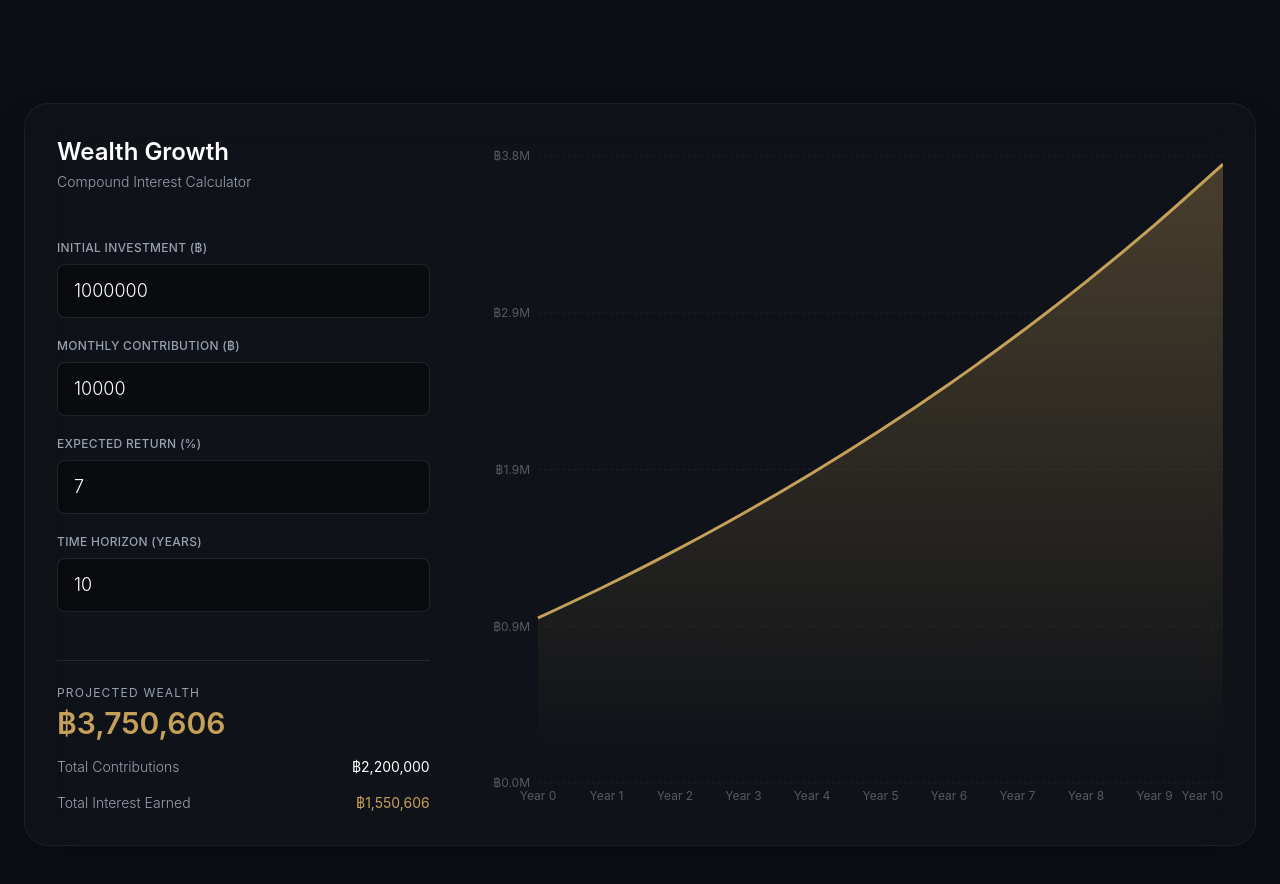
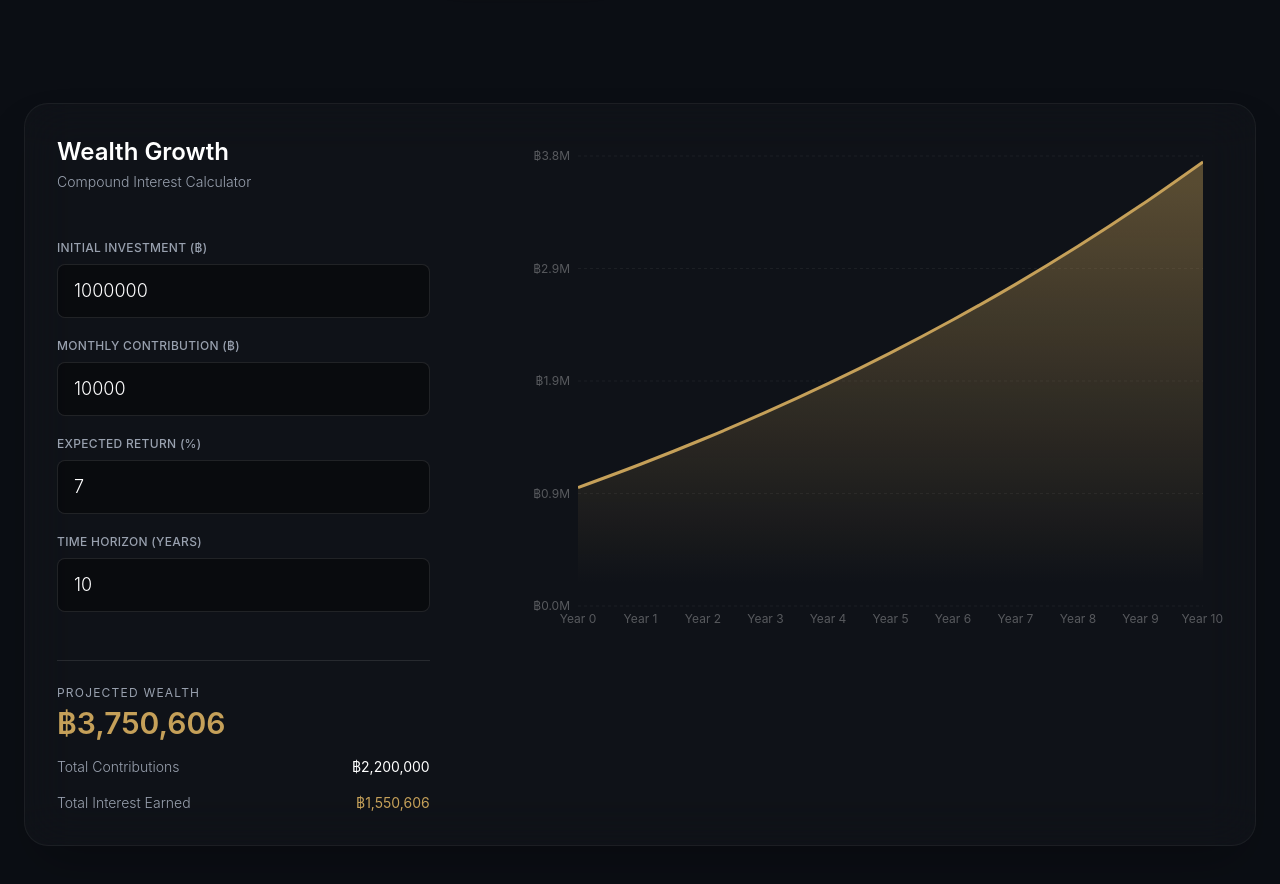
Before and after one commit to jopjop321/portfolio, a React app: page /wealth in a window 1280 px wide. Shown: the part 720-1604 px from the top of the page. Built offline with nearby package versions, Linux system fonts and the light colour scheme; the HTML template or start-up script is replaced by a standard one.

Commit message:
wealth update

```diff
--- a/package.json
+++ b/package.json
@@ -15,7 +15,7 @@
     "react": "^19.2.6",
     "react-dom": "^19.2.6",
     "react-router-dom": "^7.16.0",
-    "recharts": "^3.8.1",
+    "recharts": "^2.12.7",
     "tailwindcss": "^4.3.0"
   },
   "devDependencies": {
--- a/src/CompoundInterest.jsx
+++ b/src/CompoundInterest.jsx
@@ -83,24 +83,28 @@ function CompoundInterest() {
         </div>
 
         {/* ส่วนแสดงกราฟ (Chart) */}
-        <div className="w-full md:w-2/3 h-[400px] md:h-auto min-h-[400px]">
+        {/* แก้ไขตรงนี้: เปลี่ยนความสูงเป็น h-[400px] md:h-[500px] */}
+        <div className="w-full md:w-2/3 h-[400px] md:h-[500px]">
           <ResponsiveContainer width="100%" height="100%">
-            <AreaChart data={data} margin={{ top: 20, right: 0, left: 0, bottom: 0 }}>
+            {/* แก้ไขตรงนี้: ปรับ margin ให้กราฟไม่ชิดขอบเกินไป */}
+            <AreaChart data={data} margin={{ top: 20, right: 20, left: 20, bottom: 0 }}>
               <defs>
                 <linearGradient id="colorValue" x1="0" y1="0" x2="0" y2="1">
-                  <stop offset="5%" stopColor="#C5A059" stopOpacity={0.3}/>
+                  <stop offset="5%" stopColor="#C5A059" stopOpacity={0.4}/>
                   <stop offset="95%" stopColor="#C5A059" stopOpacity={0}/>
                 </linearGradient>
               </defs>
               <CartesianGrid strokeDasharray="3 3" stroke="rgba(255,255,255,0.05)" vertical={false} />
               <XAxis dataKey="year" stroke="rgba(255,255,255,0.3)" fontSize={12} tickLine={false} axisLine={false} />
+
               <YAxis
                 tickFormatter={(value) => `฿${(value / 1000000).toFixed(1)}M`}
                 stroke="rgba(255,255,255,0.3)"
                 fontSize={12}
                 tickLine={false}
                 axisLine={false}
-                width={60}
+                // แก้ไขตรงนี้: เพิ่ม width={80} ให้ตัวเลขไม่ล้น
+                width={80}
               />
               <Tooltip content={<CustomTooltip />} />
               <Area
```
Also changed, not shown: 1 other file (tests, documents, lock files or other folders).
